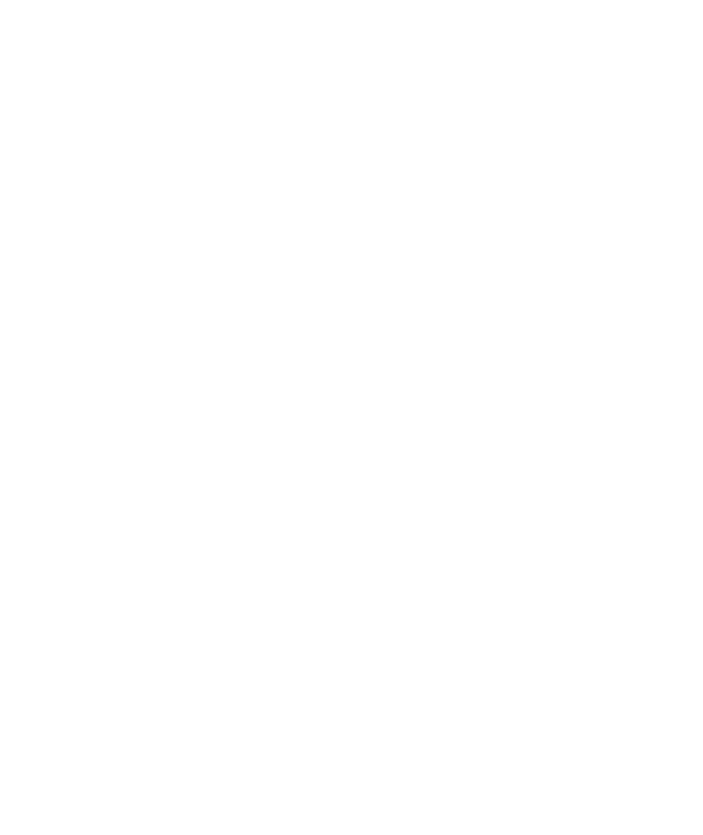
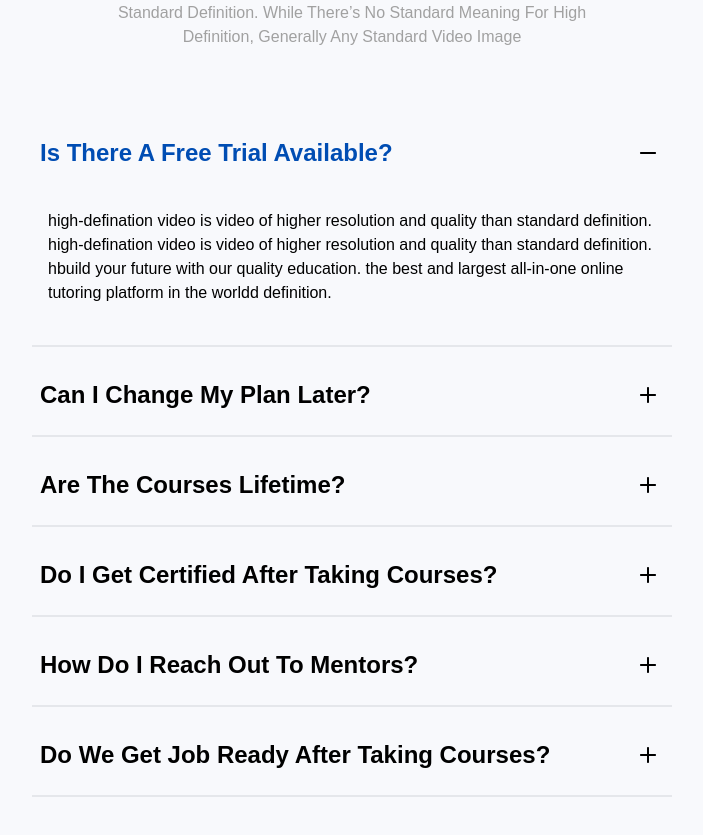
Before and after one commit to 4x3l3r8/talentplus-frontend-task, a Next.js app: page / in a window 1280 px wide. Shown: the part 10486-11321 px from the top of the page, without its empty margins (288-991 px from the left). Before the commit the page ends 10484 px from the top, so only its background shows below. Built offline with nearby package versions, Linux system fonts and the light colour scheme.

Commit message:
feat: added FAQ section

```diff
--- a/src/app/page.tsx
+++ b/src/app/page.tsx
@@ -1,4 +1,5 @@
 import { Banner } from "@/components/Banner";
+import { FaqSection } from "@/components/FAQSection";
 import { Hero } from "@/components/Hero";
 import { Pattern } from "@/components/Hero/Pattern";
 import { JoinUs } from "@/components/JoinUs";
@@ -22,6 +23,7 @@
       <PopularSection />
       <Testimonials />
       <JoinUs />
+      <FaqSection />
     </div>
   );
 }
--- /dev/null
+++ b/src/components/FAQSection/Accordion/Accordion.tsx
@@ -0,0 +1,44 @@
+"use client";
+import React, { useState } from "react";
+import { AccordionLayout } from "./AccordionLayout";
+
+const Accordion = () => {
+  const [activeIndex, setActiveIndex] = useState(1);
+  return (
+    <div className="flex flex-col items-center justify-center mb-4 md:mb-12">
+      <AccordionLayout title="is there a free trial available?" index={1} activeIndex={activeIndex} setActiveIndex={setActiveIndex}>
+        high-defination video is video of higher resolution and quality than standard definition. high-defination video is video of higher resolution
+        and quality than standard definition. hbuild your future with our quality education. the best and largest all-in-one online tutoring platform
+        in the worldd definition.
+      </AccordionLayout>
+
+      <AccordionLayout title="can i change my plan later?" index={2} activeIndex={activeIndex} setActiveIndex={setActiveIndex}>
+        high-defination video is video of higher resolution and quality than standard definition. high-defination video is video of higher resolution
+        and quality than standard definition. hbuild your future with our quality education. the best and largest all-in-one online tutoring platform
+        in the worldd definition.
+      </AccordionLayout>
+      <AccordionLayout title="are the courses lifetime?" index={3} activeIndex={activeIndex} setActiveIndex={setActiveIndex}>
+        high-defination video is video of higher resolution and quality than standard definition. high-defination video is video of higher resolution
+        and quality than standard definition. hbuild your future with our quality education. the best and largest all-in-one online tutoring platform
+        in the worldd definition.
+      </AccordionLayout>
+      <AccordionLayout title="do i get certified after taking courses?" index={4} activeIndex={activeIndex} setActiveIndex={setActiveIndex}>
+        high-defination video is video of higher resolution and quality than standard definition. high-defination video is video of higher resolution
+        and quality than standard definition. hbuild your future with our quality education. the best and largest all-in-one online tutoring platform
+        in the worldd definition.
+      </AccordionLayout>
+      <AccordionLayout title="how do i reach out to mentors?" index={5} activeIndex={activeIndex} setActiveIndex={setActiveIndex}>
+        high-defination video is video of higher resolution and quality than standard definition. high-defination video is video of higher resolution
+        and quality than standard definition. hbuild your future with our quality education. the best and largest all-in-one online tutoring platform
+        in the worldd definition.
+      </AccordionLayout>
+      <AccordionLayout title="do we get job ready after taking courses?" index={6} activeIndex={activeIndex} setActiveIndex={setActiveIndex}>
+        high-defination video is video of higher resolution and quality than standard definition. high-defination video is video of higher resolution
+        and quality than standard definition. hbuild your future with our quality education. the best and largest all-in-one online tutoring platform
+        in the worldd definition.
+      </AccordionLayout>
+    </div>
+  );
+};
+
+export { Accordion };
--- /dev/null
+++ b/src/components/FAQSection/Accordion/AccordionLayout.tsx
@@ -0,0 +1,29 @@
+"use client";
+import React, { ReactNode } from "react";
+import { IoIosRemove, IoIosAdd } from "react-icons/io";
+
+export const AccordionLayout: React.FC<{
+  title: string;
+  children: ReactNode;
+  index: number;
+  activeIndex: number;
+  setActiveIndex: React.Dispatch<React.SetStateAction<number>>;
+}> = ({ title, children, index, activeIndex, setActiveIndex }) => {
+  const handleSetIndex = (index: number) => activeIndex !== index && setActiveIndex(index);
+
+  return (
+    <>
+      <div onClick={() => handleSetIndex(index)} className="flex justify-between md:w-1/2 py-6 p-2 mt-2 rounded cursor-pointer">
+        <div className="flex">
+          <div className={`text-2xl font-black capitalize text-black ${activeIndex === index && "text-brand-600"}`}>{title}</div>
+        </div>
+        <div className="flex items-center justify-center">
+          {activeIndex !== index ? <IoIosAdd className="w-8 h-8" /> : <IoIosRemove className="w-8 h-8" />}
+        </div>
+      </div>
+
+      {activeIndex === index && <div className="p-4 mb-6 md:w-1/2 shadow-3xl rounded-2xl shadow-cyan-500/50">{children}</div>}
+      <div className="border-b-2 md:w-1/2 w-full"></div>
+    </>
+  );
+};
--- /dev/null
+++ b/src/components/FAQSection/Accordion/index.ts
@@ -0,0 +1 @@
+export * from "./Accordion"
--- /dev/null
+++ b/src/components/FAQSection/FaqSection.tsx
@@ -0,0 +1,20 @@
+"use client";
+import React from "react";
+import { Accordion } from "./Accordion";
+
+export const FaqSection = () => {
+  return (
+    <div className="relative flex flex-col h-auto bg-[#F8F9FC]">
+      <div className="flex flex-col pt-4 mx-auto text-center md:gap-2 md:w-4/6 md:py-14">
+        <h3 className="text-[24px] md:text-[56px] capitalize text-center font-bold leading-[36px] md:leading-[70px] text-black font-clash">
+          frequently asked questions
+        </h3>
+        <span className="w-3/5 mx-auto text-base text-[#a1a1a1] capitalize">
+          high-defination video is video of higher resolution and quality than standard definition. while there’s no standard meaning for high
+          definition, generally any standard video image
+        </span>
+      </div>
+      <Accordion />
+    </div>
+  );
+};
--- /dev/null
+++ b/src/components/FAQSection/index.ts
@@ -0,0 +1,2 @@
+"use client";
+export * from "./FaqSection";
```
Also changed, not shown: 1 other file (tests, documents, lock files or other folders).
